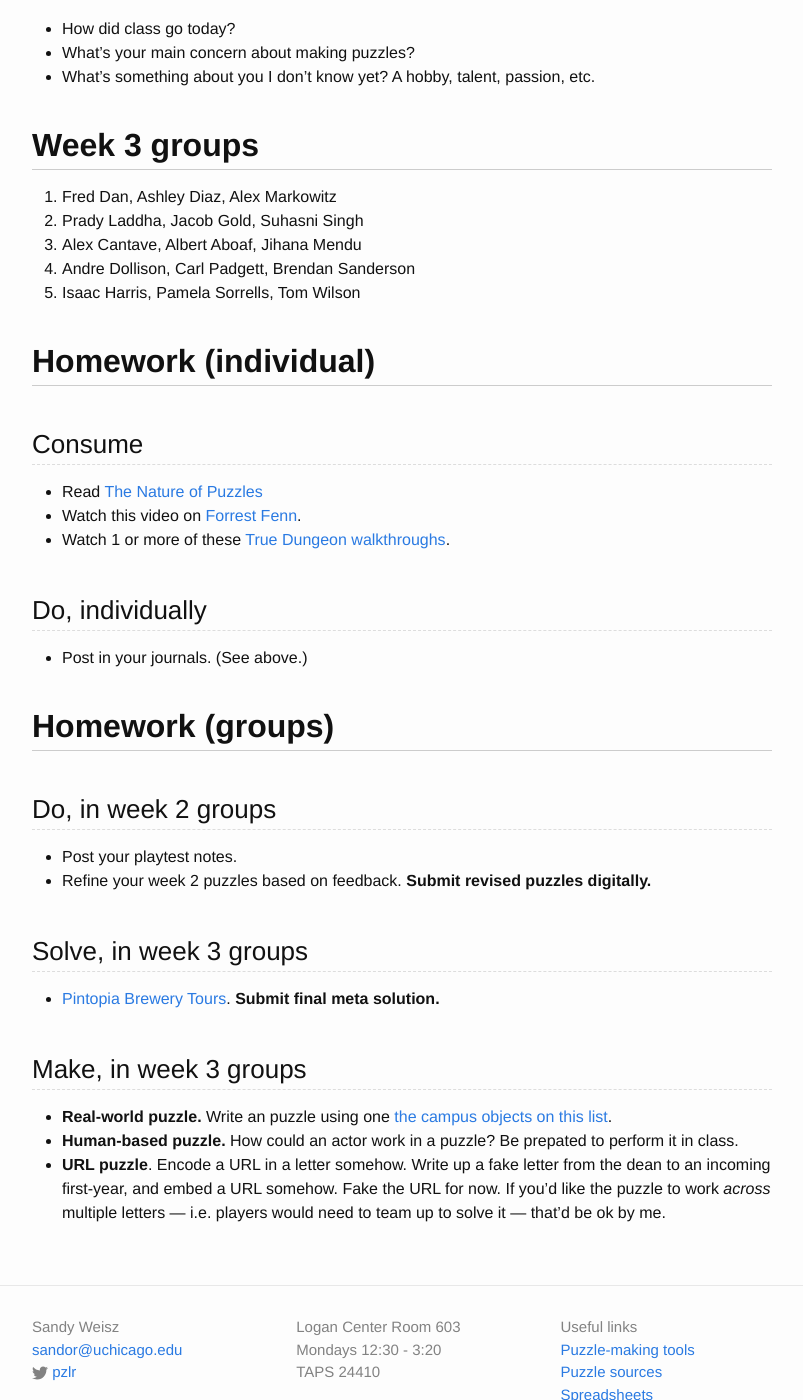
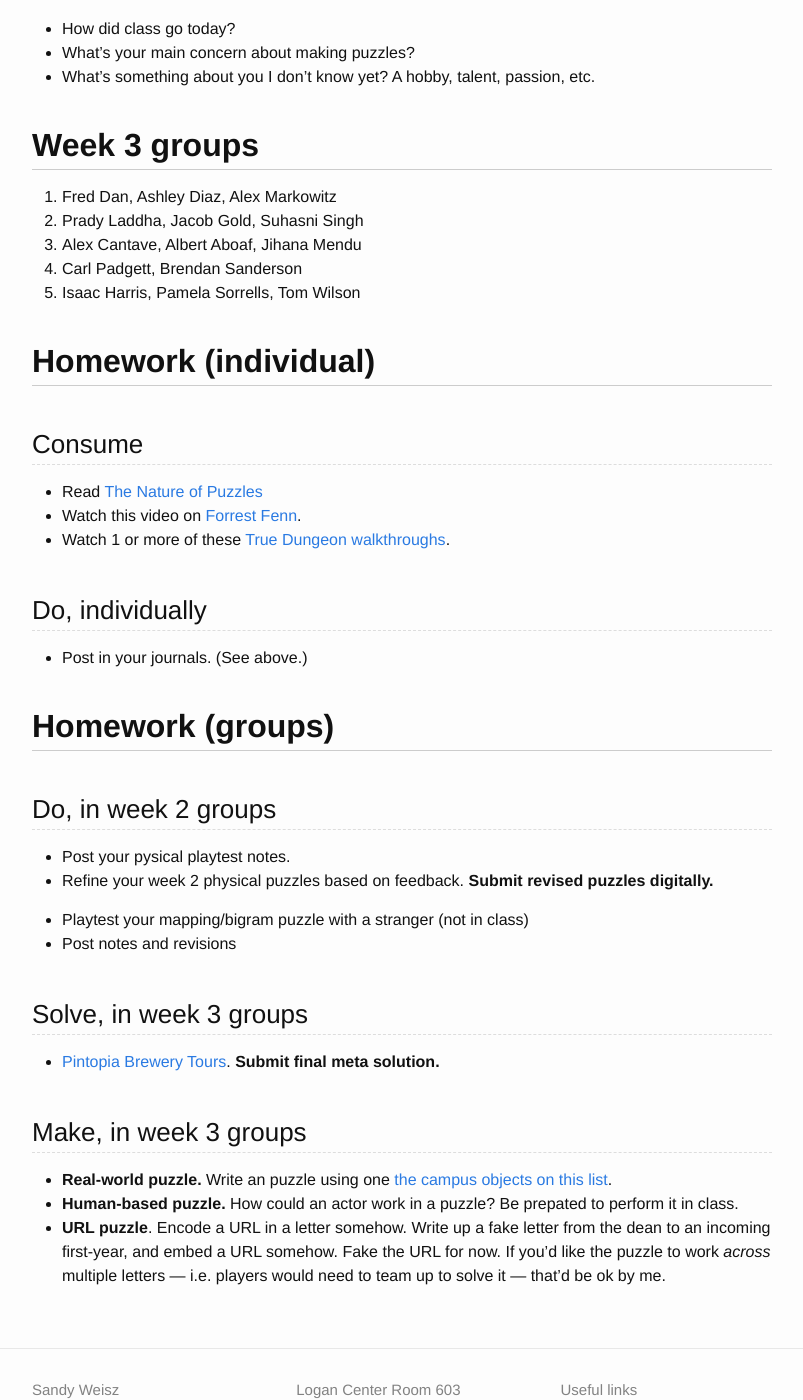
Before and after one commit to transmedia-puzzles/transmedia-puzzles.github.io, a Jekyll site: the page built from _posts/2018-10-15-3.md, in a window 1280 px wide and 1400 px high, scrolled down 552 px. Shown: the whole window, without its empty margins (238-1041 px from the left). Built offline with Jekyll 4.4.1, drawn with Linux system fonts in a browser that asks for light colours.

Commit message:
Week 3 updates

```diff
--- a/_posts/2018-10-15-3.md
+++ b/_posts/2018-10-15-3.md
@@ -27,7 +27,7 @@ Please put these at the *top of your journal doc*. Please don't create a new doc
 1. Fred Dan, Ashley Diaz, Alex Markowitz
 2. Prady Laddha, Jacob Gold, Suhasni Singh
 3. Alex Cantave, Albert Aboaf, Jihana Mendu
-4. Andre Dollison, Carl Padgett, Brendan Sanderson
+4. Carl Padgett, Brendan Sanderson
 5. Isaac Harris, Pamela Sorrells, Tom Wilson
 
 ## Homework (individual)
@@ -46,8 +46,11 @@ Please put these at the *top of your journal doc*. Please don't create a new doc
 
 ### Do, in week 2 groups
 
-* Post your playtest notes.
-* Refine your week 2 puzzles based on feedback. **Submit revised puzzles digitally.**
+* Post your pysical playtest notes.
+* Refine your week 2 physical puzzles based on feedback. **Submit revised puzzles digitally.**
+
+* Playtest your mapping/bigram puzzle with a stranger (not in class)
+* Post notes and revisions
 
 ### Solve, in week 3 groups
 
```
